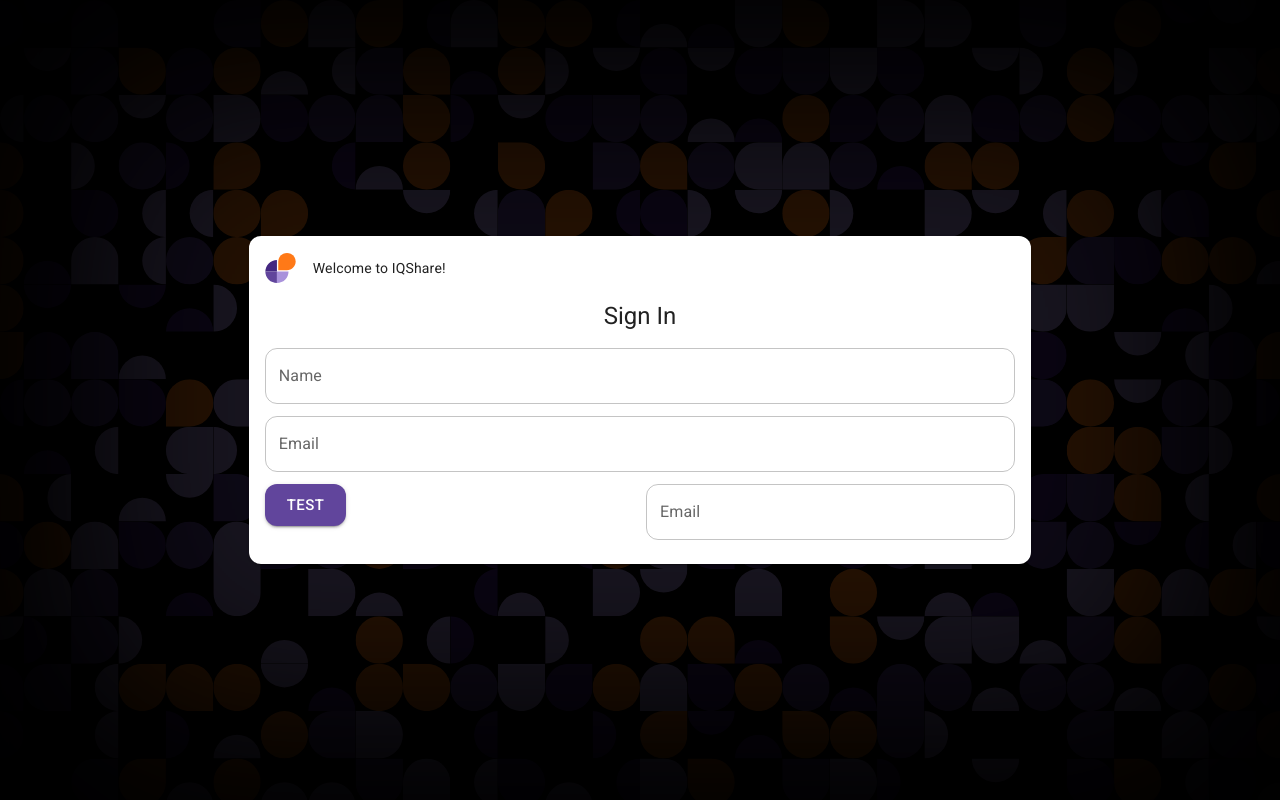
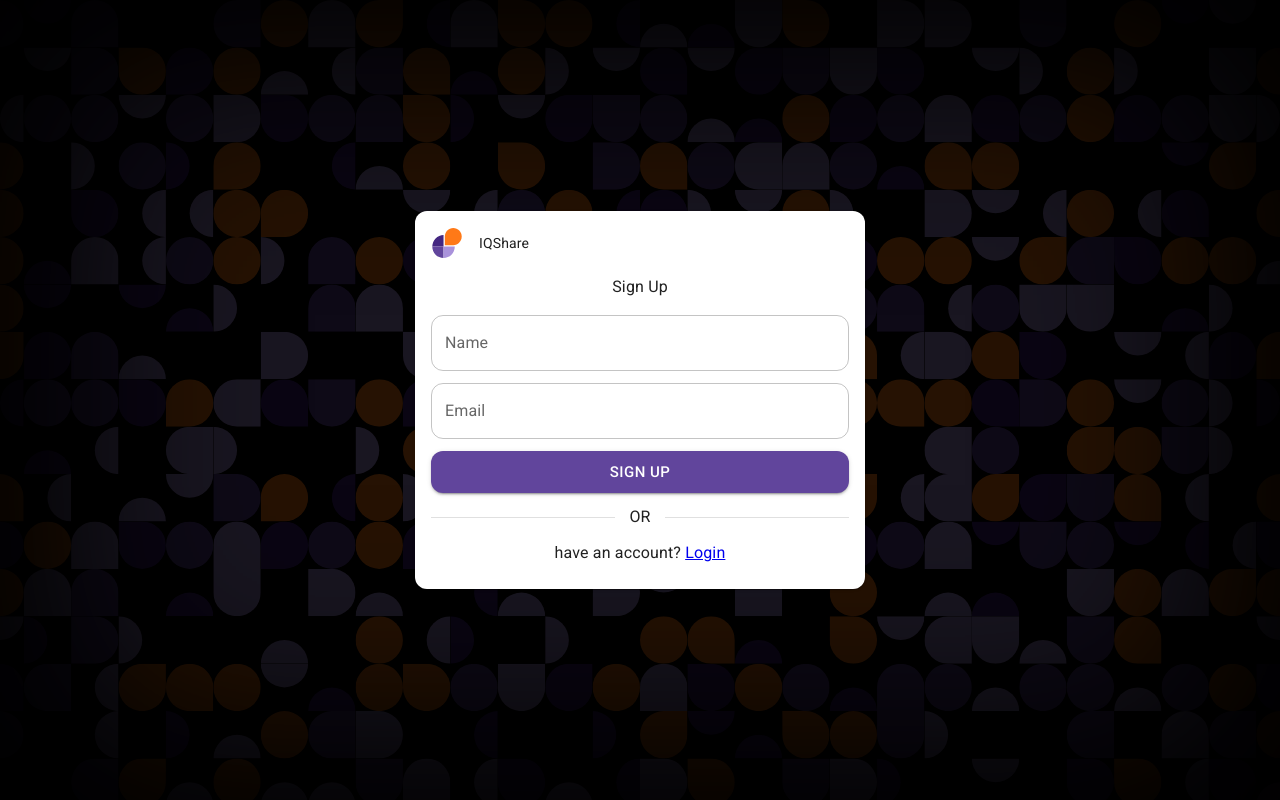
Before and after one commit to MAHcodes/iqshare, a React (Vite) app: page /signin in a window 1280 px wide. Built offline with nearby package versions, Linux system fonts and the light colour scheme.

Commit message:
signup & login

```diff
--- a/src/components/PatternBackground.tsx
+++ b/src/components/PatternBackground.tsx
@@ -21,7 +21,7 @@ const Shadow = styled("div")({
   position: "absolute",
   width: "100%",
   height: "100%",
-  boxShadow: "inset 0 0 200px 100px black",
+  boxShadow: "inset 0 0 200px 75px black",
   zIndex: 1,
 });
 
--- a/src/components/SignInForm.tsx
+++ b/src/components/SignInForm.tsx
@@ -1,24 +1,51 @@
-import { Button, Grid } from "@mui/material";
+import { Box, Button, Divider, TextFieldProps } from "@mui/material";
 import TextField from "./TextField";
+import { Link } from "react-router-dom";
+import { SIGNIN, SIGNUP } from "../routes/routes";
+import { FC } from "react";
 
-const SignInForm = () => {
+interface IData {
+  login: boolean;
+  textFields: TextFieldProps[];
+  action: () => void;
+}
+
+interface ISignInFormProps {
+  data: IData;
+}
+
+const SignInForm: FC<ISignInFormProps> = ({ data }) => {
+  const { textFields, login, action } = data;
   return (
-    <Grid container columns={2} spacing={1}>
-      <Grid item xs={2}>
-        <TextField label="Name" placeholder="John Doe" />
-      </Grid>
-      <Grid item xs={2}>
-        <TextField label="Email" placeholder="email@example.com" />
-      </Grid>
-      <Grid item xs={1}>
-        <Button size="large" variant="contained">
-          test
-        </Button>
-      </Grid>
-      <Grid item xs={1}>
-        <TextField label="Email" placeholder="email@example.com" />
-      </Grid>
-    </Grid>
+    <Box
+      sx={{
+        display: "flex",
+        flexDirection: "column",
+        gap: ".75rem",
+        width: "100%",
+      }}
+    >
+      {textFields.map((textField, idx) => (
+        <TextField key={idx} {...textField} />
+      ))}
+
+      <Button
+        sx={{ width: "100%" }}
+        size="large"
+        variant="contained"
+        onClick={action}
+      >
+        {login ? "Log In" : "Sign Up"}
+      </Button>
+
+      <Divider>OR</Divider>
+
+      <center>
+        {login ? "no " : "have an "}
+        account?&nbsp;
+        <Link to={login ? SIGNUP : SIGNIN}>{login ? "Sign Up" : "Login"}</Link>
+      </center>
+    </Box>
   );
 };
 
--- /dev/null
+++ b/src/routes/routes.ts
@@ -0,0 +1,3 @@
+export const ROOT = "/";
+export const SIGNIN = "/login";
+export const SIGNUP = "/signin";
--- a/src/routes/signin.tsx
+++ b/src/routes/signin.tsx
@@ -8,13 +8,18 @@ import {
 import PatternBackground from "../components/PatternBackground";
 import logo from "/logo.svg";
 import SignInForm from "../components/SignInForm";
+import { useLocation } from "react-router-dom";
+import { SIGNIN } from "./routes";
 
 const SignIn = () => {
+  const location = useLocation();
+  const method = location.pathname === SIGNIN ? "Log In" : "Sign Up";
+
   return (
     <PatternBackground>
-      <Card>
+      <Card sx={{ width: "100%", maxWidth: "450px" }}>
         <CardHeader
-          title="Welcome to IQShare!"
+          title="IQShare"
           avatar={
             <Avatar
               src={logo}
@@ -27,12 +32,25 @@ const SignIn = () => {
           }
         />
 
-        <Typography variant="h5" sx={{ textAlign: "center" }}>
-          Sign In
-        </Typography>
+        <Typography sx={{ textAlign: "center" }}>{method}</Typography>
 
         <CardContent>
-          <SignInForm />
+          <SignInForm
+            data={{
+              login: location.pathname === SIGNIN,
+              textFields: [
+                {
+                  label: "Name",
+                  placeholder: "John Doe",
+                },
+                {
+                  label: "Email",
+                  placeholder: "email@example.com",
+                },
+              ],
+              action: () => {},
+            }}
+          />
         </CardContent>
       </Card>
     </PatternBackground>
```
Also changed, not shown: src/App.tsx (+7 -2 lines).
